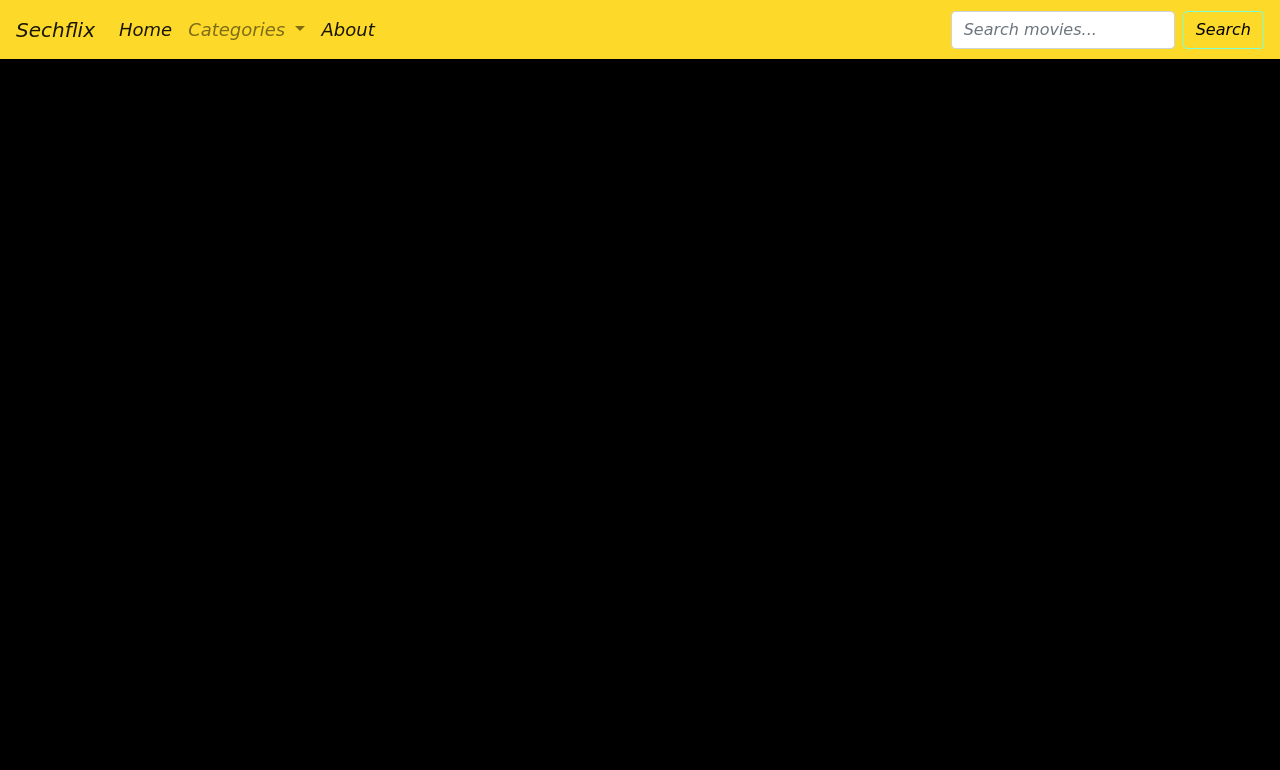
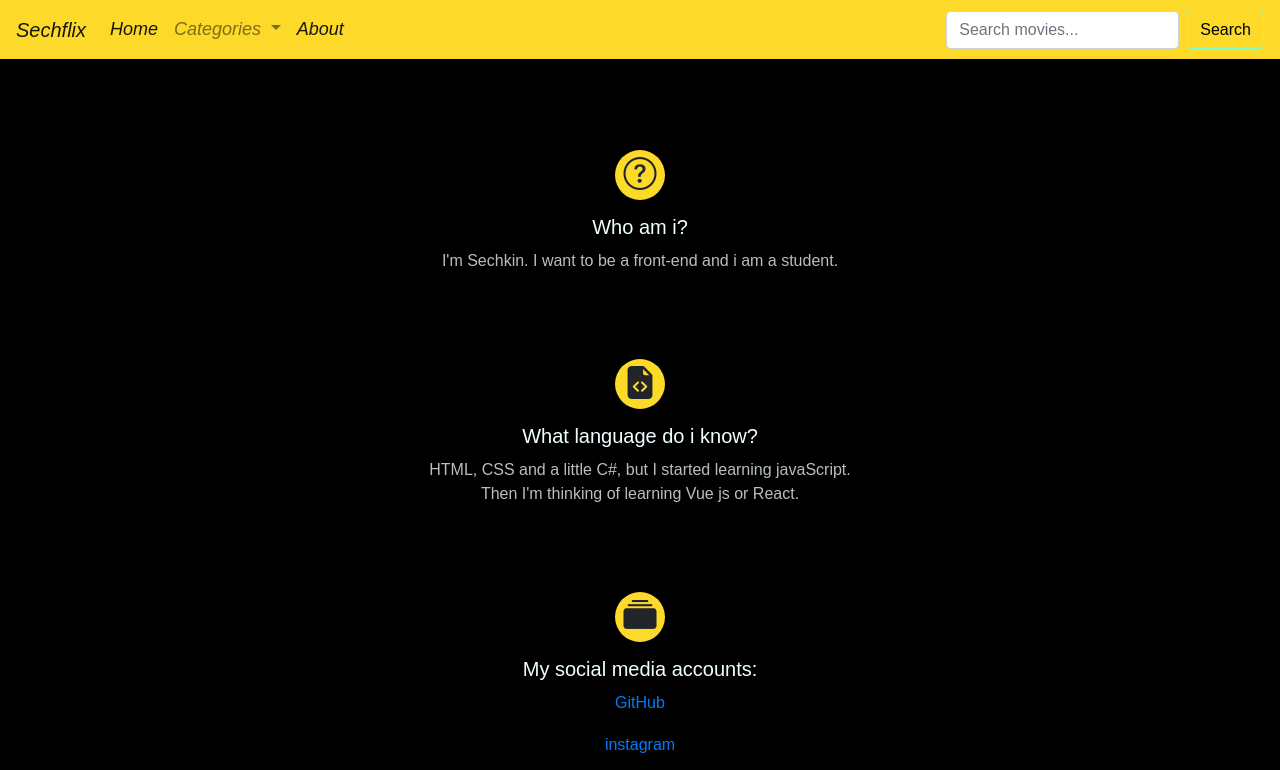
Before and after one commit to s3chkin/Movies, a plain HTML site: page docs/about.html in a window 1280 px wide. Shown: the top 770 px of the page. Drawn offline with nearby package versions, Linux system fonts and the light colour scheme.

Commit message:
edited about page added new images

```diff
--- a/docs/about.html
+++ b/docs/about.html
@@ -19,7 +19,7 @@
 
 
     <div class="bd-example fixed-top ">
-        <nav class="navbar navbar-expand-lg navbar-light text-light" style="background-color: #fdd92a; font-size: 18px;" class="text-light">
+        <nav class="navbar navbar-expand-lg navbar-light text-light" style="background-color: #fdd92a; font-size: 18px; " class="text-light">
             <a class="navbar-brand" href="index.html">Sechflix</a>
             <button class="navbar-toggler" type="button" data-toggle="collapse" data-target="#navbarSupportedContent" aria-controls="navbarSupportedContent" aria-expanded="false" aria-label="Toggle navigation">
             <span class="navbar-toggler-icon"></span>
@@ -58,7 +58,92 @@
 
 
 
+
+
+    <div class="about-z" style="padding-top: 80px; padding-right: 250px; padding-left: 250px; ">
+
+        <div style="float: left;">
+            <div class="aboutMe">
+                <div class="about">
+                    <center> <i class="bi bi-question-circle justify-content-center"></i></center>
+                </div>
+                <b><h5 style="color: azure; padding-top: 15px; ">Who am i?</h5></b>
+                <p style="color: rgb(184, 190, 190); padding-top: 2px;">I'm Sechkin. I want to be a front-end and i am a student.</p>
+            </div>
+
+            <div class=" aboutMe ">
+                <div class="about ">
+                    <center><i class="bi bi-file-earmark-code-fill "></i></center>
+                </div>
+                <b><h5 style="color: azure; padding-top: 15px; ">What language do i know?</h5></b>
+                <p style="color: rgb(184, 190, 190); padding-top: 2px;">HTML, CSS and a little C#, but I started learning javaScript. <br> Then I'm thinking of learning Vue js or React.</p>
+            </div>
+
+            <div class=" aboutMe ">
+                <div class="about ">
+                    <center><i class="bi bi-collection-fill"></i></center>
+                </div>
+                <b><h5 style="color: azure; padding-top: 15px; ">My social media accounts:</h5></b>
+                <p style="color: rgb(184, 190, 190); padding-top: 2px;"> <a href="https://github.com/s3chkin">GitHub</a></p>
+                <p style="color: rgb(184, 190, 190); padding-top: 2px;"> <a href="https://www.instagram.com/__sechkin__/">instagram</a></p>
+            </div>
+        </div>
+
+
+
+        <div style="float: right; padding-top: 15px;">
+            <a href="https://github.com/s3chkin" target="_blank">
+                <img src="./images/iphone.png" class="responsive" style="cursor: pointer;">
+            </a>
+        </div>
+    </div>
+
+
+
+
+
+    <center>
+        <div class="about-smartphone" style="padding-top: 80px; ">
+
+            <div>
+                <div class="aboutMe">
+                    <div class="about">
+                        <center> <i class="bi bi-question-circle justify-content-center"></i></center>
+                    </div>
+                    <b><h5 style="color: azure; padding-top: 15px; ">Who am i?</h5></b>
+                    <p style="color: rgb(184, 190, 190); padding-top: 2px;">I'm Sechkin. I want to be a front-end and i am a student.</p>
+                </div>
+
+                <div class=" aboutMe ">
+                    <div class="about ">
+                        <center><i class="bi bi-file-earmark-code-fill "></i></center>
+                    </div>
+                    <b><h5 style="color: azure; padding-top: 15px; ">What language do i know?</h5></b>
+                    <p style="color: rgb(184, 190, 190); padding-top: 2px;">HTML, CSS and a little C#, but I started learning javaScript. <br> Then I'm thinking of learning Vue js or React.</p>
+                </div>
+
+                <div class=" aboutMe ">
+                    <div class="about ">
+                        <center><i class="bi bi-collection-fill"></i></center>
+                    </div>
+                    <b><h5 style="color: azure; padding-top: 15px; ">My social media accounts:</h5></b>
+                    <p style="color: rgb(184, 190, 190); padding-top: 2px;"> <a href="https://github.com/s3chkin">GitHub</a></p>
+                    <p style="color: rgb(184, 190, 190); padding-top: 2px;"> <a href="https://www.instagram.com/__sechkin__/">instagram</a></p>
+                </div>
+            </div>
+
+
+
+        </div>
+        <div style="padding-top: 15px;" class="about-smartphone">
+            <a href="https://github.com/s3chkin" target="_blank">
+                <img src="./images/iphone.png" class="responsive" style="cursor: pointer; width: 250px;">
+            </a>
+        </div>
+    </center>
+
+
 </body>
-<link rel="stylesheet" href="https://cdn.jsdelivr.net/npm/bootstrap-icons@1.7.2/font/bootstrap-icons.css">
+<link rel="stylesheet " href="https://cdn.jsdelivr.net/npm/bootstrap-icons@1.7.2/font/bootstrap-icons.css ">
 
 </html>
--- a/docs/style.css
+++ b/docs/style.css
@@ -1,12 +1,16 @@
+/* @import url('https://fonts.googleapis.com/css2?family=Dongle:wght@700&display=swap'); */
+
 * {
-    font-style: italic;
-    font-family: cursive;
+    /* font-family: 'Eczar', serif; */
+    font-family: 'Asap Condensed', sans-serif;
 }
+
+
+/* @import url('https://fonts.googleapis.com/css2?family=Mochiy+Pop+P+One&display=swap'); */
 
 body {
     /* background-color: rgb(1, 77, 100); */
     background-color: rgb(0, 0, 0);
-    /* position: fixed; */
 }
 
 .bd-example {
@@ -52,8 +56,41 @@ body {
     .btn2 {
         font-size: 25px;
     }
-    p {
+    p,
+    h5 {
         font-size: 20px;
+        text-align: center;
+    }
+    /* .about-z {
+        align-items: center;
+        display: block;
+        margin-left: auto;
+        margin-right: auto;
+        display: none;
+    } */
+}
+
+
+/* @media screen and (max-width: 1290px) {
+    .about-z {
+        display: none;
+    }
+    .about-smartphone {
+        display: flex;
+    }
+} */
+
+.about-smartphone {
+    display: none;
+}
+
+@media screen and (max-width: 1290px) and (min-width: 0px),
+(min-width: 5000px) {
+    .about-z {
+        display: none;
+    }
+    .about-smartphone {
+        display: block;
     }
 }
 
@@ -109,3 +146,21 @@ body {
 #notSeries:hover {
     opacity: 1;
 }
+
+.aboutMe {
+    padding-top: 70px;
+    align-items: center;
+}
+
+.about {
+    width: 50px;
+    height: 50px;
+    background-color: #fdd92a;
+    border-radius: 100%;
+}
+
+.bi-question-circle,
+.bi-file-earmark-code-fill,
+.bi-collection-fill {
+    font-size: 33px;
+}
```
Also changed, not shown: docs/images/github1.jpg (added), docs/images/iphone.png (added).
